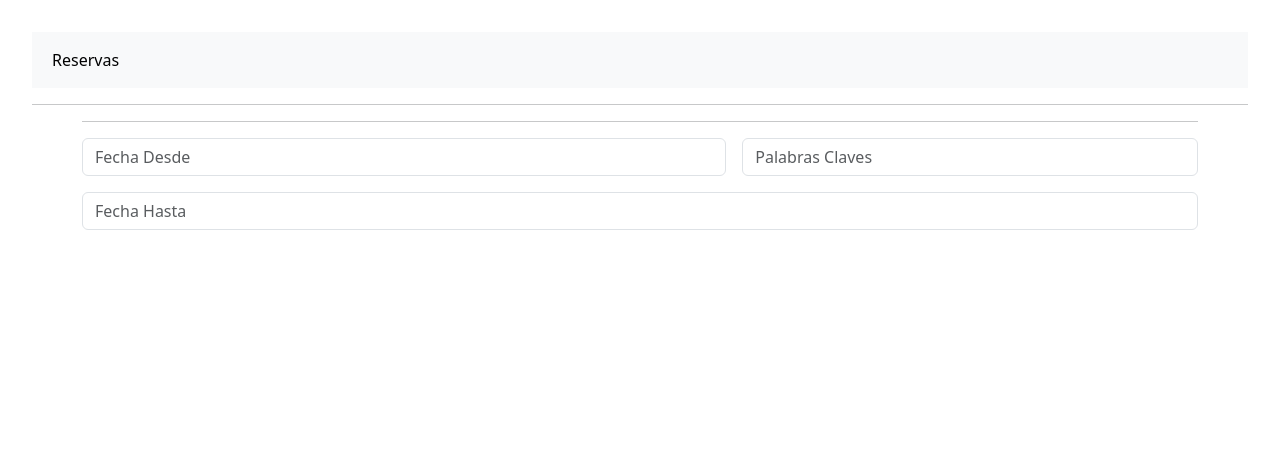
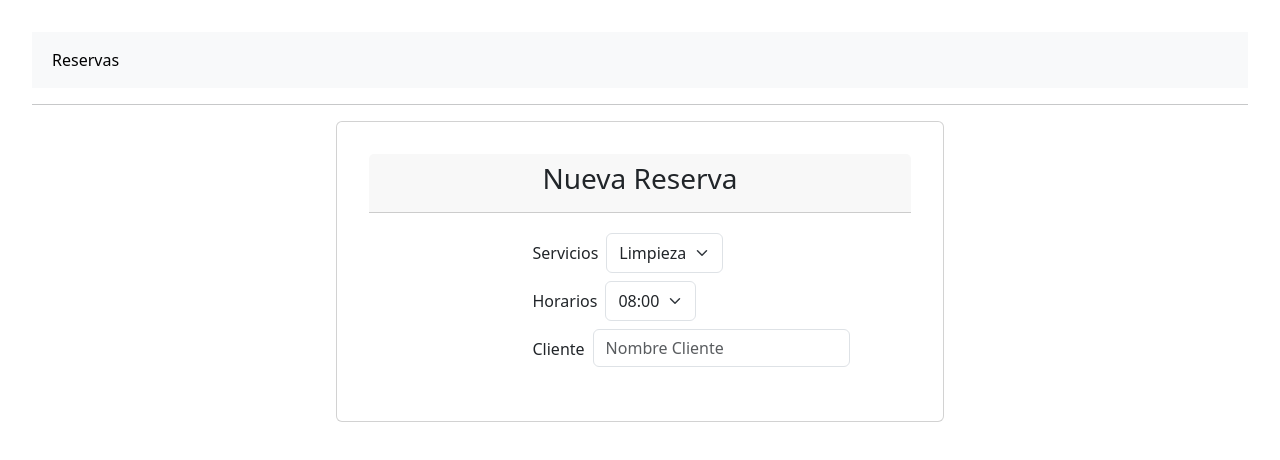
Before and after one commit to jonathan-alegre/challenge-suris, a React (Vite) app: page /reservation in a window 1280 px wide. Shown: the top 460 px of the page. Built offline with nearby package versions, Linux system fonts and the light colour scheme.

Commit message:
alta de reserva

```diff
--- a/src/components/ReservationsDT.tsx
+++ b/src/components/ReservationsDT.tsx
@@ -18,7 +18,7 @@ function ReservationsDT() {
   useEffect(() => {
       setTableData(reservations.map((service) => [
         service.service.name,
-        service.schedule.dateTime,
+        new Date(service.schedule.dateTime).toLocaleString(),
         service.clientName
       ]));
   }, [reservations])
--- a/src/routes/Reservation.tsx
+++ b/src/routes/Reservation.tsx
@@ -1,55 +1,65 @@
 import useForm from "../hooks/useForm.js";
-import { NewsList } from "../components/NewsList.jsx";
-
 
 function Reservation() {
   const initialForm = {
-    fechaDesde: "",
-    fechaHasta: "",
-    palabrasClave: "",
+    cliente: "",
   };
 
   const { formState, onInputChange } = useForm(initialForm);
-  const { fechaDesde, fechaHasta, palabrasClave } = formState;
+  const { cliente } = formState;
 
   return (
-    <div className="container">
-      <hr />
-      <form className="row g-3">
-        <div className="col-sm-7">
-          <input
-            type="text"
-            className="form-control"
-            name="fechaDesde"
-            placeholder="Fecha Desde"
-            value={fechaDesde}
-            onChange={onInputChange}
-          />
+    <div className="card offset-3 col-md-6">
+      <div className="card-header">
+        <h3>Nueva Reserva</h3>
       </div>
-        <div className="col-sm">
-          <input
-            type="text"
-            className="form-control"
-            name="palabrasClave"
-            placeholder="Palabras Claves"
-            value={palabrasClave}
-            onChange={onInputChange}
-          />
+      <div className="card-body">
+        <div className="row py-md-1 offset-3">
+          <div className="d-flex flex-row">
+            <div className="p-2">Servicios</div>
+            <select
+              name="servicios"
+              id="servicios"
+              className="form-select w-auto"
+            >
+              <option value="1">Limpieza</option>
+            </select>
           </div>
+        </div>
+
+        <div className="row py-md-1 offset-3">
+          <div className="d-flex flex-row">
+            <div className="p-2">Horarios</div>
+            <select
+              name="horarios"
+              id="horarios"
+              className="form-select w-auto"
+            >
+              <option value="1">08:00</option>
+            </select>
+          </div>
+        </div>
+
+        <div className="row py-md-1 offset-3">
+          <div className="d-flex flex-row">
+            <div className="p-2">Cliente</div>
             <div>
               <input
                 type="text"
                 className="form-control"
-            name="fechaHasta"
-            placeholder="Fecha Hasta"
-            value={fechaHasta}
+                name="cliente"
+                placeholder="Nombre Cliente"
+                value={cliente}
                 onChange={onInputChange}
               />
             </div>
-      </form>
+          </div>
+        </div>
+      </div>
+      <div className="col-md-6"></div>
+      <div className="col-md-6"></div>
     </div>
   );
-};
-
+}
 
 export default Reservation;
```
Lines whose indentation alone changed are shown as unchanged.
